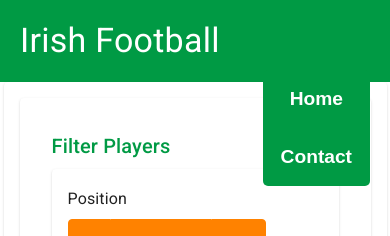
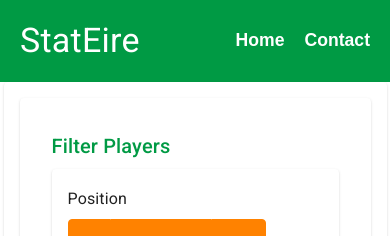
Before and after one commit to LiamHurley/eire-tracker-ui, a React (Vite) app: page / in a window 390 px wide. Shown: the top 236 px of the page. Built offline with nearby package versions, Linux system fonts and the light colour scheme; no server answers.

Commit message:
header changes

```diff
--- a/index.html
+++ b/index.html
@@ -6,7 +6,7 @@
     <meta name="viewport" content="width=device-width, initial-scale=1.0" />
     <title>StatEire</title>
     <!-- Inside the <head> tag of your index.html -->
-    <link href="https://fonts.googleapis.com/css2?family=Roboto:wght@400;500;700&display=swap" rel="stylesheet">
+    <link href="https://fonts.googleapis.com/css2?family=Roboto:wght@400;500;600;700&display=swap" rel="stylesheet">
   </head>
   <body>
     <div id="root"></div>
--- a/src/components/Header.jsx
+++ b/src/components/Header.jsx
@@ -6,9 +6,11 @@
 const Header = () => {
   return (
     <Box component="header" className="header">
-      <Typography variant="h4" className="logo">
-        Irish Football
-      </Typography>
+      <Link to="/" className="nav-link">
+        <Typography variant="h4" className="logo">
+          StatEire
+        </Typography>
+      </Link>
 
       <nav className="nav-links">
         <Link to="/" className="nav-link">Home</Link>
--- a/src/styles/header.css
+++ b/src/styles/header.css
@@ -1,4 +1,3 @@
-/* header.css */
 .header {
     background-color: var(--primary-green);
     padding: 20px;
@@ -30,28 +29,5 @@
 
   .nav-link:hover {
     color: var(--accent-orange);
-    text-decoration: underline;
+    text-decoration: none;
   }
-
-  /* Responsive Design */
-  @media (max-width: 768px) {
-    .nav-links {
-      display: none;
-      flex-direction: column;
-      position: absolute;
-      top: 70px;
-      right: 20px;
-      background-color: var(--primary-green);
-      padding: 10px;
-      border-radius: 5px;
-    }
-
-    .header:hover .nav-links {
-      display: flex;
-    }
-
-    .nav-link {
-      padding: 8px;
-      font-size: 1.2rem;
-    }
-  }
```
